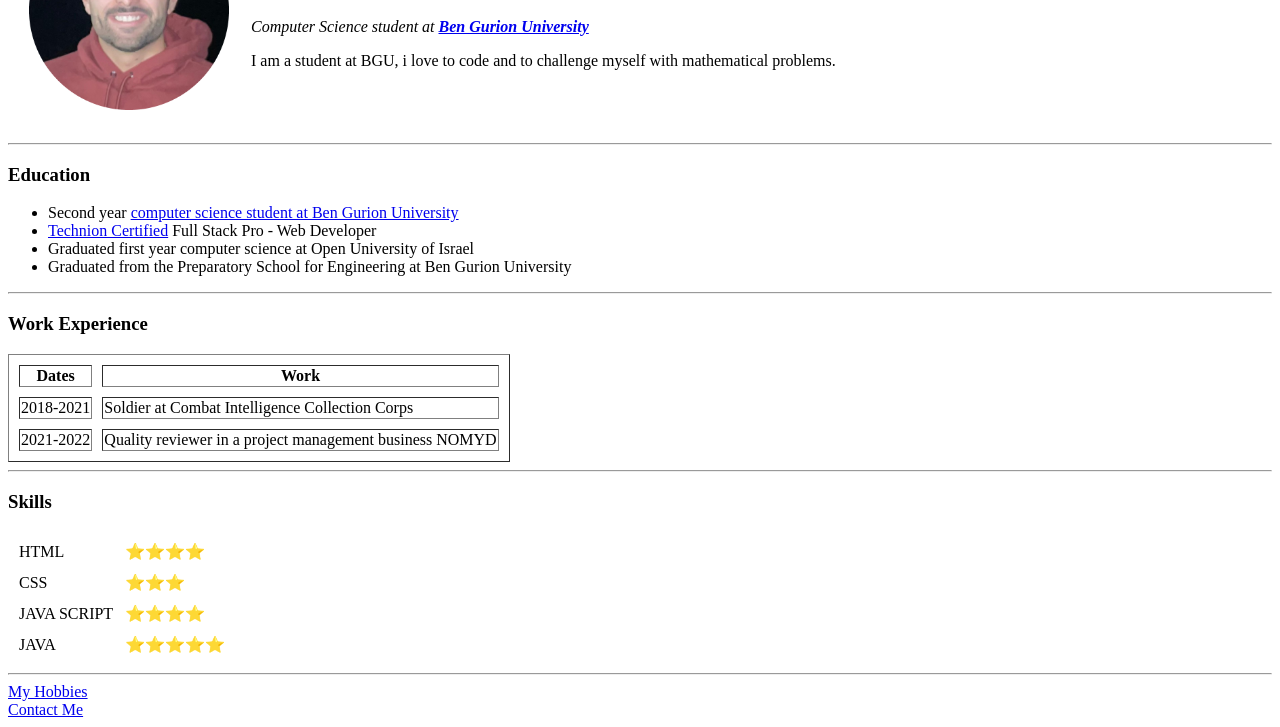
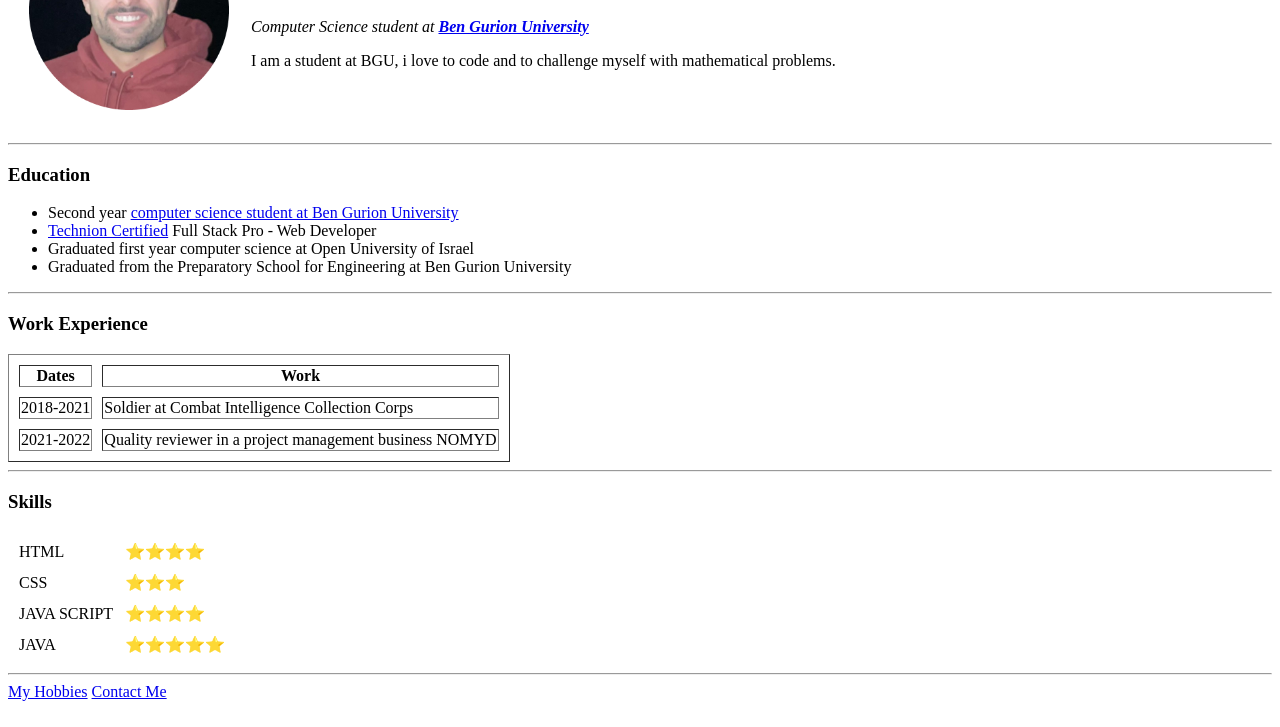
Before and after one commit to DaniellBiton/cv, a plain HTML site: page index.html in a window 1280 px wide. Shown: the part 119-846 px from the top of the page. Drawn offline with Linux system fonts and the light colour scheme.

Commit message:
Little change in index.html

```diff
--- a/index.html
+++ b/index.html
@@ -64,7 +64,7 @@
       </tr>
     </table>
     <hr>
-    <a href="hobbies.html">My Hobbies</a> <br>
+    <a href="hobbies.html">My Hobbies</a>
     <a href="contact.html">Contact Me</a>
 
   </body>
```
